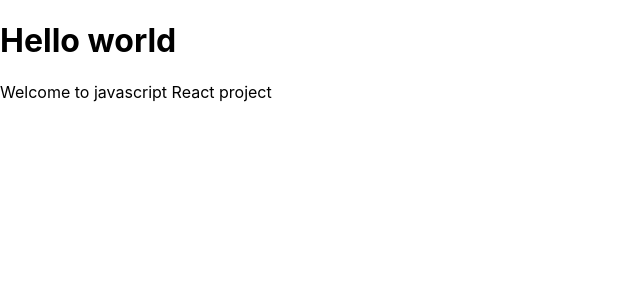
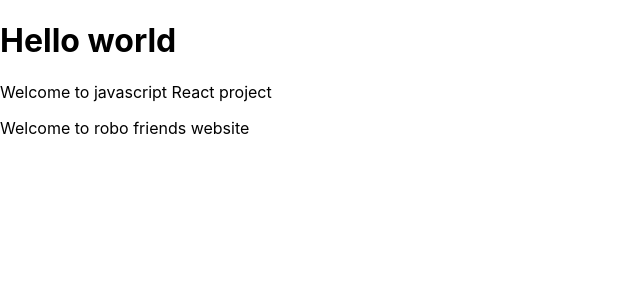
Before and after one commit to shubhamuni/React-practice-project, a React (Create React App) app: page / in a window 1280 px wide. Shown: the top 300 px of the page, without its empty margins (0-640 px from the left). Built offline with nearby package versions, Linux system fonts and the light colour scheme; the HTML template or start-up script is replaced by a standard one.

Commit message:
Installed tachyons

```diff
--- a/package.json
+++ b/package.json
@@ -9,6 +9,7 @@
     "react": "^18.2.0",
     "react-dom": "^18.2.0",
     "react-scripts": "5.0.1",
+    "tachyons": "^4.12.0",
     "web-vitals": "^2.1.4"
   },
   "scripts": {
--- a/src/App.js
+++ b/src/App.js
@@ -6,7 +6,7 @@ class App extends Component {
   render() {
     return (
       <div>
-        <Text/>
+        <Text greeting={" Welcome to robo friends website"}/>
       </div>
     );
   }
--- a/src/Text.js
+++ b/src/Text.js
@@ -6,6 +6,7 @@ class Text extends Component {
             <div>
                 <h1>Hello world</h1>
                 <p>Welcome to javascript React project</p>
+                <p>{this.props.greeting}</p>
             </div>
         )
     }
```
Also changed, not shown: 1 other file (tests, documents, lock files or other folders).
